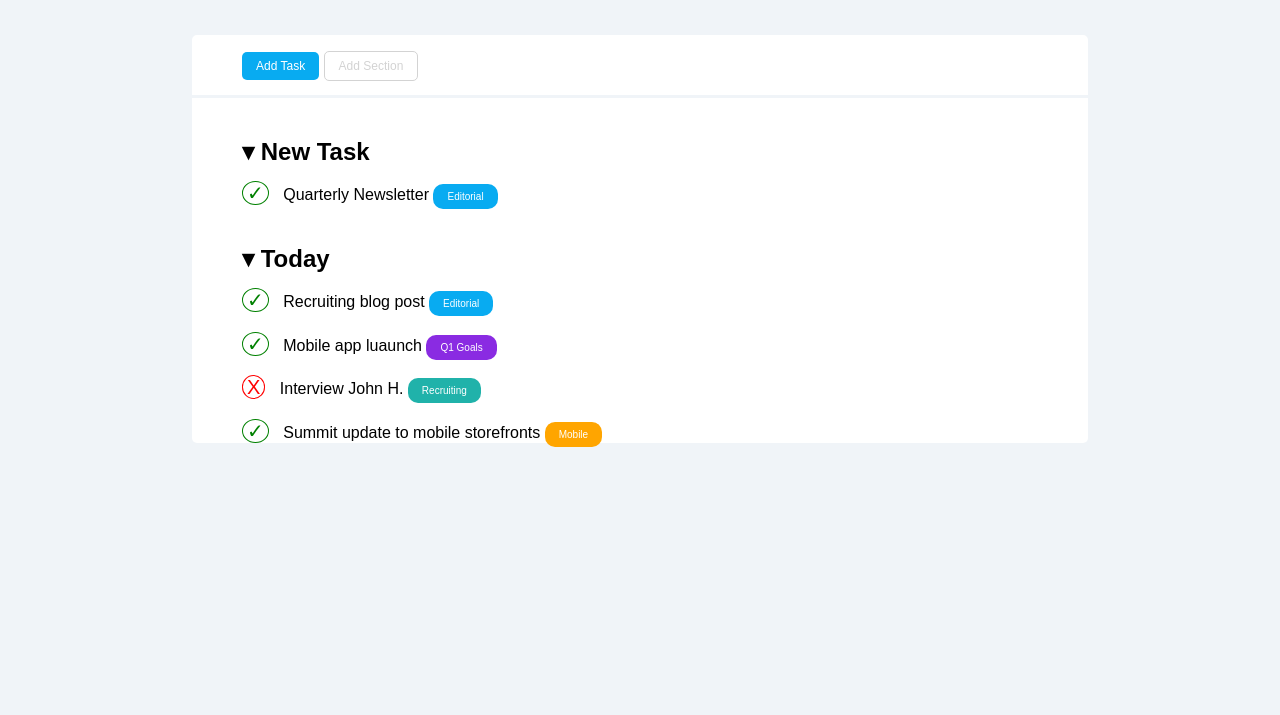
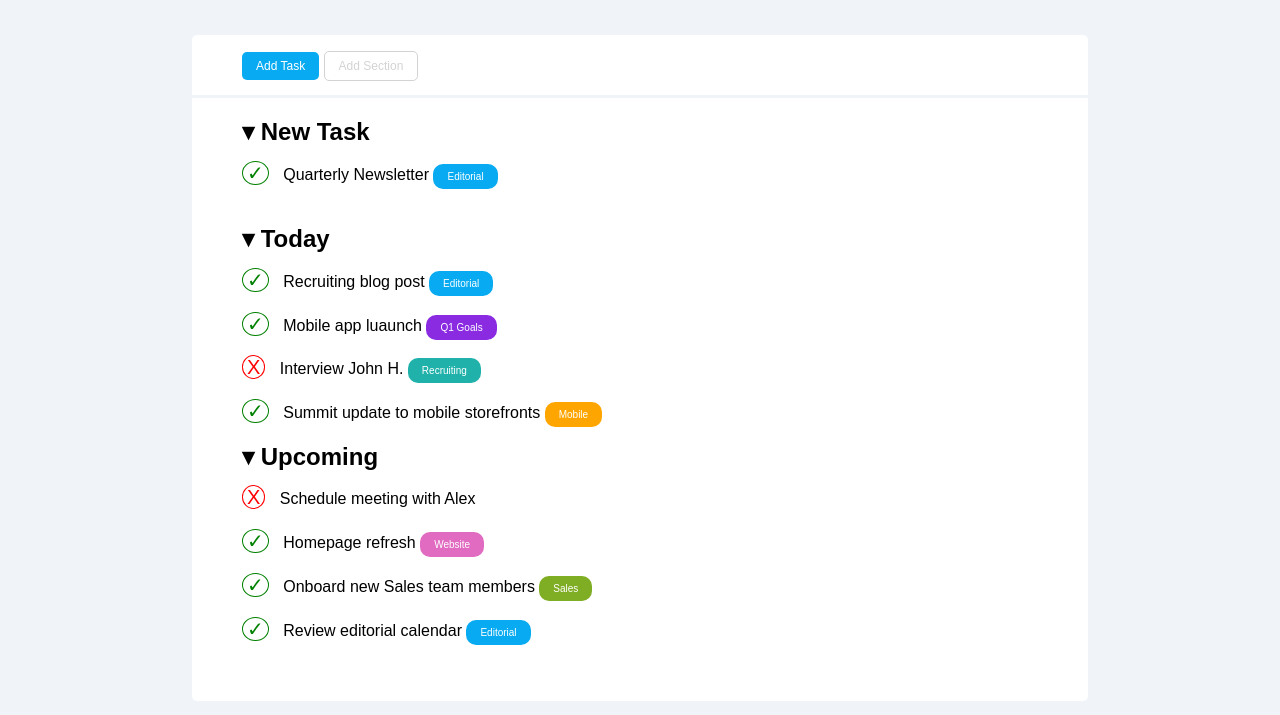
Before and after one commit to Marco9726/html-css-toboolist, a plain HTML site: page index.html in a window 1280 px wide. Shown: the part 85-800 px from the top of the page. Drawn offline with Linux system fonts and the light colour scheme.

Commit message:
exercise done

```diff
--- a/css/style.css
+++ b/css/style.css
@@ -75,9 +75,9 @@ button{
 
 /* Main Start */
 .big{
-    padding-left: 50px;
-    padding-top: 40px;
+    padding: 20px 50px;
     border-radius: 0 0 5px 5px;
+
 }
 
 section{
@@ -134,3 +134,11 @@ li::before{
 .orange{
     background-color: orange;
 }
+
+.purple{
+    background-color:rgb(224, 107, 193);
+}
+
+.lightgreen{
+    background-color:rgb(127, 173, 35);
+}
--- a/index.html
+++ b/index.html
@@ -41,12 +41,14 @@
                     <li class="check"> Summit update to mobile storefronts <span class="color orange">Mobile</span></li>
                 </ul>
             <section>
-
+                <h2> Upcoming</h2>
+                <ul>
+                    <li class="nope"> Schedule meeting with Alex</li>
+                    <li class="check"> Homepage refresh <span class="color purple">Website</span></li>
+                    <li class="check"> Onboard new Sales team members <span class="color lightgreen">Sales</span></li>
+                    <li class="check"> Review editorial calendar <span class="color blue">Editorial</span></li>
+                </ul>
             </section>
-            <section>
-
-            </section>
-
         </main>
 
 
```
